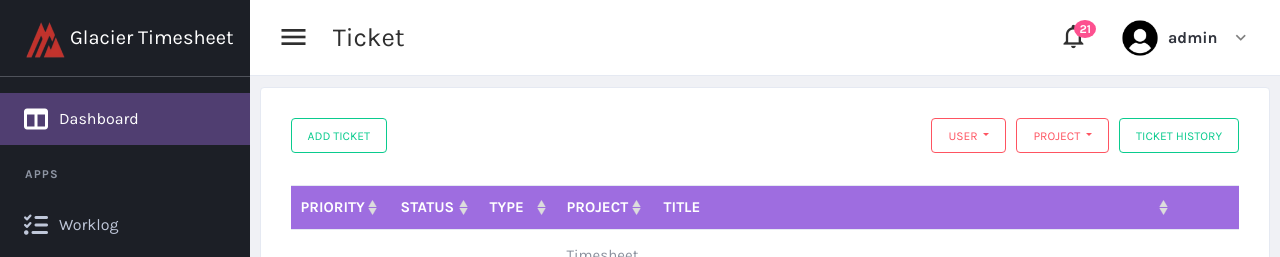
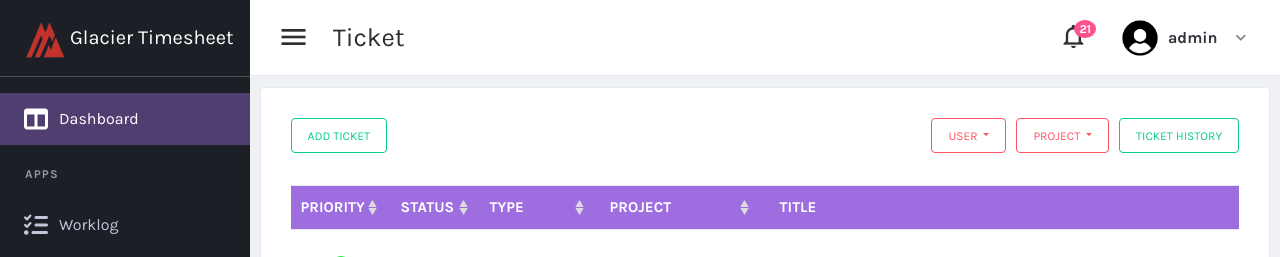
Before and after one commit to ManojBeshra/Timesheet-Application, a Django app: page /task/task/ in a window 1280 px wide. Shown: the top 257 px of the page. Run offline with Django 4.2, Linux system fonts and the light colour scheme; a user stored in the database is signed in; data comes from the database, SQL or seed files in the repository; both versions use the stored data as it was after the commit; lists and menus that the app fills with data are empty; some libraries are stand-ins or nearby versions.

Commit message:
new changes added

```diff
--- a/timesheet_venv/timesheet/task/templates/task.html
+++ b/timesheet_venv/timesheet/task/templates/task.html
@@ -80,7 +80,20 @@
         background-color: #9e6de0;
         color: white !important;
     }
+    .project-column {
+        width: 150px;
+        min-width: 150px;
+        max-width:150px;
 
+
+      }
+      .type-column {
+        width: 100px;
+        min-width: 100px;
+        max-width:100px;
+
+
+      }
 
 {% endblock %}
 
@@ -291,7 +304,7 @@
                             <th>Priority&nbsp;&nbsp;&nbsp;&nbsp;</th>
                             <th class = "state-column">Status&nbsp;&nbsp;&nbsp;&nbsp;</th>
                             <th class = "type-column">Type&nbsp;&nbsp;</th>
-                            <th>Project&nbsp;&nbsp;&nbsp;&nbsp;</th>
+                            <th class = "project-column">Project&nbsp;&nbsp;&nbsp;&nbsp;</th>
                             <th class = "title-column">Title</th>
 
                             <th {% if not request.user.is_staff %}hidden{% endif %}>Assigned To&nbsp;&nbsp;&nbsp;&nbsp;&nbsp;&nbsp;</th>
--- a/timesheet_venv/timesheet/task/views.py
+++ b/timesheet_venv/timesheet/task/views.py
@@ -16,7 +16,7 @@ from django.utils.timezone import now
 def filter_tasks(request, user_id=None, project_id=None):
     users = User.objects.all()
     projects = project.objects.all()
-    tasks = ticket.objects.all()
+    tasks = ticket.objects.all().order_by('-date_opened')
 
     selected_user = None
     selected_project = None
--- a/timesheet_venv/timesheet/worklog/models.py
+++ b/timesheet_venv/timesheet/worklog/models.py
@@ -1,6 +1,7 @@
 from django.db import models
 from django.contrib.auth.models import User
 from task.models import ticket, priority_type, ticket_type
+
 
 class worklog(models.Model):
     user = models.ForeignKey(User, on_delete=models.SET_NULL, null=True, blank=True)
--- a/timesheet_venv/timesheet/worklog/templates/worklog.html
+++ b/timesheet_venv/timesheet/worklog/templates/worklog.html
@@ -632,6 +632,7 @@
             let minutes = String(now.getMinutes()).padStart(2, '0');
 
             let formattedDateTime = `${year}-${month}-${day}`;
+            //let formattedDateTime = `${year}-${month}-${day}T${hours}:${minutes}`;
             const dateInput = document.getElementById("date");
 
             if (dateInput) {
```
Also changed, not shown: timesheet_venv/timesheet/task/templates/taskhistory.html (+16 -3 lines), timesheet_venv/timesheet/worklog/views.py (+52 -1 lines), timesheet_venv/timesheet/db.sqlite3.
